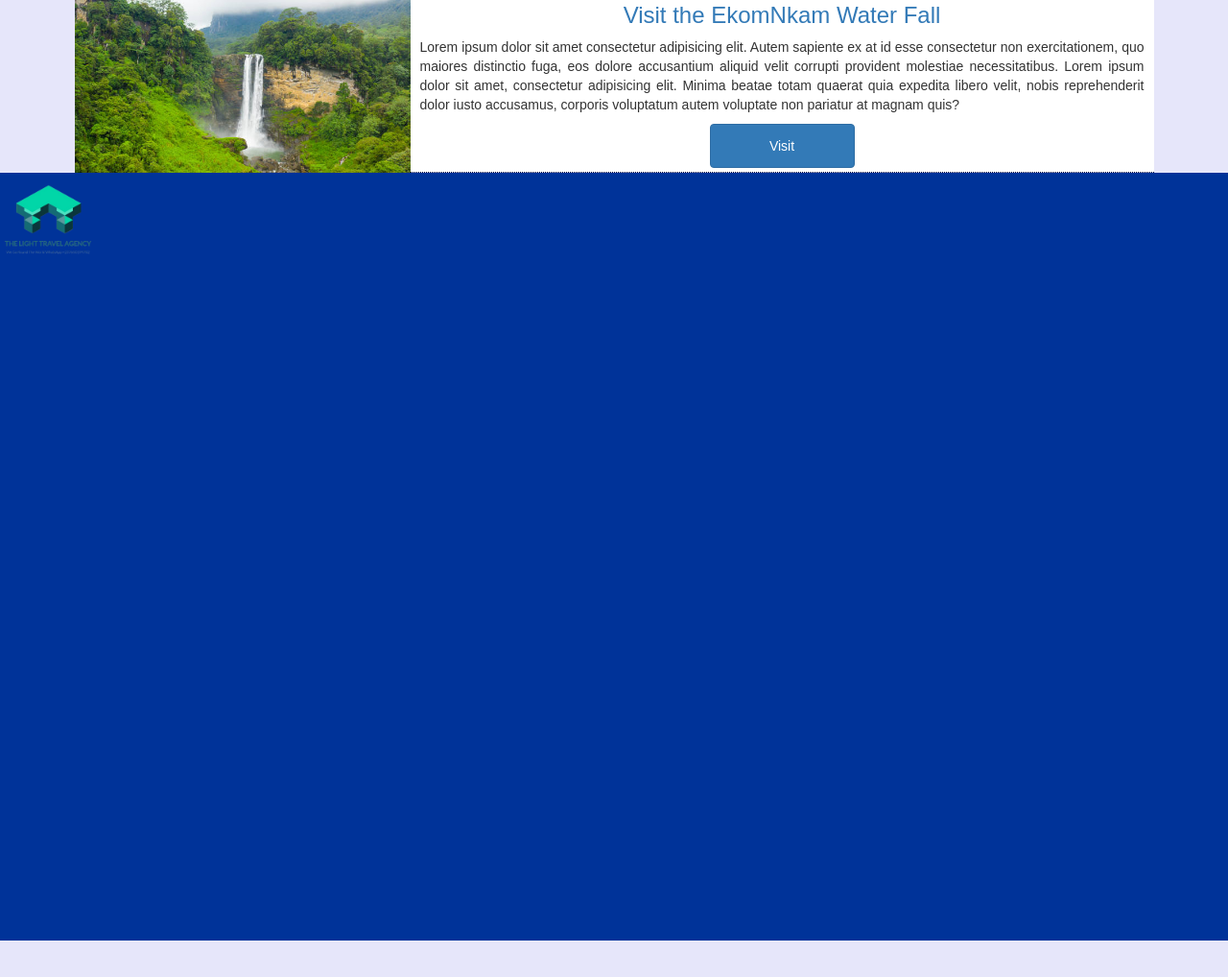
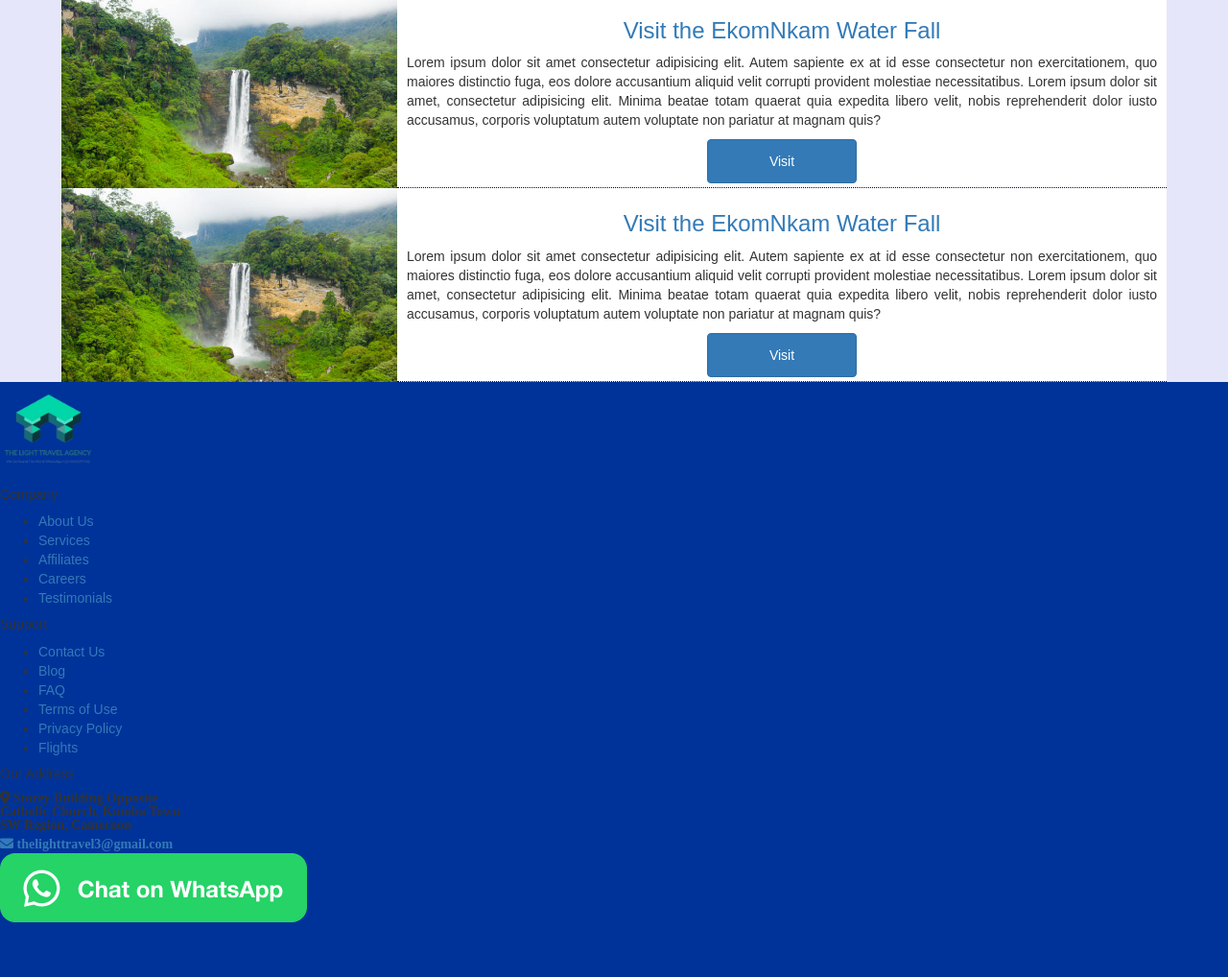
Before and after one commit to Tabong-Ang/The_Light_Travel_Agency, a plain HTML site: page index.html in a window 1280 px wide. Shown: the part 2135-3153 px from the top of the page at 96% size. Before the commit the page ends 3115 px from the top, so only its background shows below. Drawn offline with nearby package versions, Linux system fonts and the light colour scheme.

Commit message:
Update index.html

```diff
--- a/index.html
+++ b/index.html
@@ -41,6 +41,7 @@
 
 
     <!-- Navigation section -->
+
     <nav class="navbar">
         <input type="checkbox" id="check">
         <label for="check" class="checkbtn">
@@ -79,7 +80,8 @@
     <!-- Main section -->
 
     <main>
-        <div class="destinations"><strong>--</strong>Travel Destinations<strong>--</strong></div>
+        <div class="destinations"><strong>Popular Tours</strong></div>
+        <div class="pick">Choose an attractive tour package</div>
         <div class="container">
                 <figure class="image-container">
                     <img class="image" src="Dubai (1).jpg">
@@ -114,7 +116,7 @@
         </div>
 
 
-        <div class="container-fluid">
+        <div class="container-2">
             <section>
                 <img class="image-3" src="ZakoumaNationalPark.jpg">
                 <article class="article-1">
@@ -126,7 +128,7 @@
                         Rerum, praesentium exercitationem adipisci fugit nemo sed, ullam iure nostrum
                         a voluptates obcaecati possimus repellat sit veniam asperiores quam. Autem,
                         quaerat nam?</p>
-                    <a href="#" class="btn btn-primary">Visit</a>
+                    <a href="#" class="btn btn-primary btn-block">Visit</a>
                 </article>
             </section>
 
@@ -140,8 +142,8 @@
                          voluptatum assumenda, qui provident magni earum?. Lorem ipsum dolor sit amet
                           consectetur, adipisicing elit. Cum ab iste nemo laborum molestiae tenetur natus
                            assumenda explicabo dolorum illum dicta soluta, eligendi commodi sunt, porro
-                           debitis dignissimos error facere?</p>
-                    <a href="#" class="btn btn-primary">Visit</a>
+                        </p>
+                    <a href="#" class="btn btn-primary btn-block">Visit</a>
                 </article>
             </section>
 
@@ -155,7 +157,21 @@
                         Lorem ipsum dolor sit amet, consectetur adipisicing elit. Minima beatae totam quaerat
                         quia expedita libero velit, nobis reprehenderit dolor iusto accusamus, corporis
                         voluptatum autem voluptate non pariatur at magnam quis?</p>
-                    <a href="#" class="btn btn-primary">Visit</a>
+                    <a href="#" class="btn btn-primary btn-block">Visit</a>
+                </article>
+            </section>
+
+            <section>
+                <img class="image-3" src="Ekomnkam_waterfall.jpg">
+                <article class="article-1">
+                    <h3 class="text-center text-primary"> Visit the EkomNkam Water Fall</h3>
+                    <p class="text-justify"> Lorem ipsum dolor sit amet consectetur adipisicing elit. Autem
+                         sapiente ex at id esse consectetur non exercitationem, quo maiores distinctio fuga,
+                          eos dolore accusantium aliquid velit corrupti provident molestiae necessitatibus.
+                        Lorem ipsum dolor sit amet, consectetur adipisicing elit. Minima beatae totam quaerat
+                        quia expedita libero velit, nobis reprehenderit dolor iusto accusamus, corporis
+                        voluptatum autem voluptate non pariatur at magnam quis?</p>
+                    <a href="#" class="btn btn-primary btn-block">Visit</a>
                 </article>
             </section>
         </div>
@@ -165,8 +181,55 @@
     <footer>
         <div class="container-3">
             <img class="image-1" src="Logo.png">
+            <div class="info"></div>
 
         </div>
+
+        <div class="container-4">
+            <h5>Company</h5>
+            <ul class="ul-list-foot">
+              <li class="list-foot"><a class="foot-link" href="">About Us</a></li>
+              <li class="list-foot"><a class="foot-link" href="">Services</a></li>
+              <li class="list-foot"><a class="foot-link" href="">Affiliates</a></li>
+              <li class="list-foot"><a class="foot-link" href="">Careers</a></li>
+              <li class="list-foot"><a class="foot-link" href="">Testimonials</a></li>
+            </ul>
+        </div>
+
+        <div class="container-5">
+            <h5>Support</h5>
+            <ul class="ul-list-foot-1">
+              <li class="list-foot"><a class="foot-link" href="">Contact Us</a></li>
+              <li class="list-foot"><a class="foot-link" href="">Blog</a></li>
+              <li class="list-foot"><a class="foot-link" href="">FAQ</a></li>
+              <li class="list-foot"><a class="foot-link" href="">Terms of Use</a></li>
+              <li class="list-foot"><a class="foot-link" href="">Privacy Policy</a></li>
+              <li class="list-foot"><a class="foot-link" href="">Flights</a></li>
+            </ul>
+        </div>
+
+        <div class="container-6">
+            <h5>Our Address</h5>
+            <div><i id="contact-us" class='fas fa-map-marker-alt'> Storey Building Opposite
+                <br> Catholic Church, Kumba Town
+                <br> SW Region, Cameroon</i>
+            </div>
+            <div><a id="contact-us" href="mailto:thelighttravel3@gmail.com">
+                <i class="fas fa-envelope"> thelighttravel3@gmail.com</i>
+                </a>
+            </div>
+            <div>
+                <!-- You can choose to use the call button instead of whatsapp -->
+                <!-- <a id="contact-us" href="tel: +237 651-666-907" class="btn contact-details">
+                <i class="fas fa-mobile-alt"></i> Click to call us
+                </a> -->
+                <a aria-label="Chat on WhatsApp" href="https://wa.me/651666907" target="_blank">
+                    <img class="WhatsApp-img" alt="Chat on WhatsApp" src="WhatsAppButtonGreenSmall.png" />
+                </a>
+            </div>
+        </div>
+
+
     </footer>
 
 </body>
```
